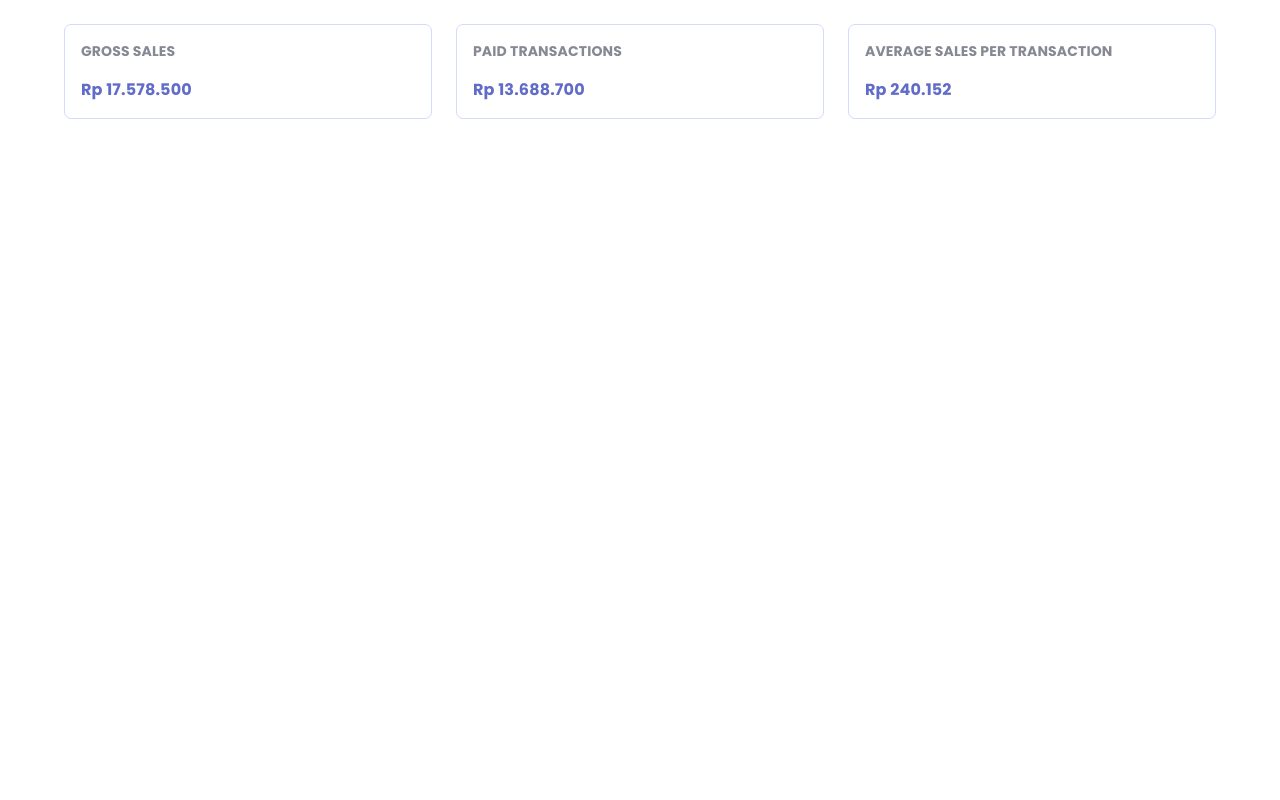
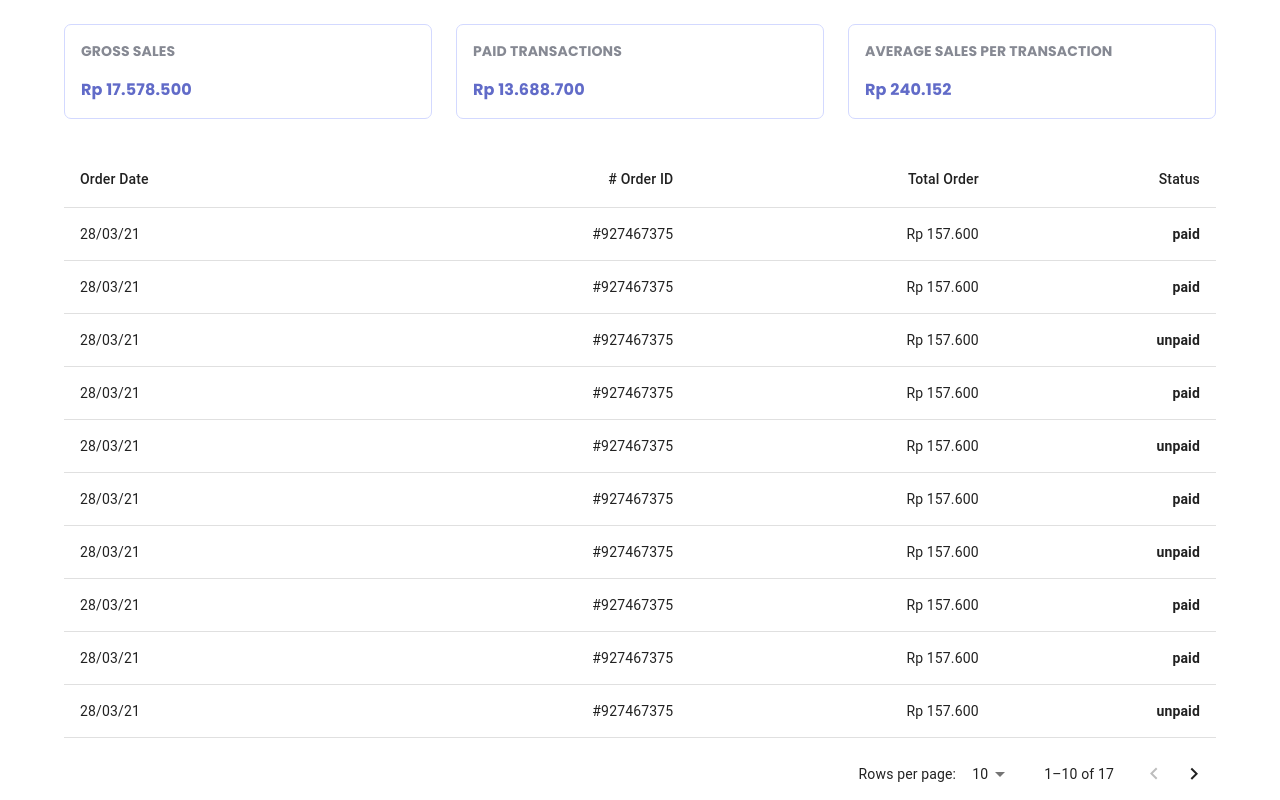
Before and after one commit to zetvyy/Cravyng, a React (Create React App) app: page /profile in a window 1280 px wide. Shown: the part 690-1490 px from the top of the page. Before the commit the page ends 841 px from the top, so only its background shows below. Built offline with nearby package versions, Linux system fonts and the light colour scheme.

Commit message:
add: order table

```diff
--- a/package.json
+++ b/package.json
@@ -6,6 +6,7 @@
     "@emotion/react": "^11.6.0",
     "@emotion/styled": "^11.6.0",
     "@mui/material": "^5.2.1",
+    "@mui/styles": "^5.2.2",
     "@testing-library/jest-dom": "^5.15.1",
     "@testing-library/react": "^11.2.7",
     "@testing-library/user-event": "^12.8.3",
--- a/src/Components/CardMenu/CardMenu.jsx
+++ b/src/Components/CardMenu/CardMenu.jsx
@@ -87,6 +87,7 @@ export default function CardMenu ({menu, image, price}) {
 
             )
           })}
+
       <Dialog
         open={open}
         onClose={handleClose}
--- /dev/null
+++ b/src/Components/TableProfile/TableProfile.jsx
@@ -0,0 +1,103 @@
+import React from "react";
+import { makeStyles } from '@mui/styles';
+import Table from '@mui/material/Table';
+import TableBody from '@mui/material/TableBody';
+import TableCell from "@mui/material/TableCell";
+import TableContainer from "@mui/material/TableContainer";
+import TableHead from "@mui/material/TableHead";
+import TableRow from "@mui/material/TableRow";
+import TablePagination from '@mui/material/TablePagination';
+// import Paper from "@material-ui/core/Paper";
+
+const useStyles = makeStyles({
+  table: {
+    minWidth: 650
+  }
+});
+
+function createData(orderDate, orderId, totalOrder, status, ) {
+  return { orderDate, orderId, totalOrder, status,  };
+}
+
+//ini dummy doang
+const rows = [
+  createData("Frozen yoghurt", 159, 6.0, 'paid', ),
+  createData("Ice cream sandwich", 237, 9.0, 'paid', ),
+  createData("Eclair", 262, 16.0, 'unpaid', ),
+  createData("Cupcake", 305, 3.7, 'paid', ),
+  createData("Gingerbread", 356, 16.0, 'unpaid', ),
+  createData("Gingerbread2", 356, 16.0, 'paid', ),
+  createData("Gingerbread3", 356, 16.0, 'unpaid', ),
+  createData("Gingerbread4", 356, 16.0, 'paid', ),
+  createData("Gingerbread5", 356, 16.0, 'paid', ),
+  createData("Gingerbread6", 356, 16.0, 'unpaid', ),
+  createData("Gingerbread7", 356, 16.0, 'paid', ),
+  createData("Gingerbread8", 356, 16.0, 'unpaid', ),
+  createData("Gingerbread9", 356, 16.0, 'paid', ),
+  createData("Gingerbread10", 356, 16.0, 'unpaid', ),
+  createData("Gingerbread11", 356, 16.0, 'paid', ),
+  createData("Gingerbread12", 356, 16.0, 'unpaid', ),
+  createData("Gingerbread13", 356, 16.0, 'paid', )
+];
+
+export default function TableOrder() {
+  const classes = useStyles();
+  const [page, setPage] = React.useState(0);
+  const [rowsPerPage, setRowsPerPage] = React.useState(10);
+  const handleChangePage = (event, newPage) => {
+    setPage(newPage);
+  };
+
+  const handleChangeRowsPerPage = event => {
+    setRowsPerPage(parseInt(event.target.value, 10));
+    setPage(0);
+  };
+  const emptyRows =
+    rowsPerPage - Math.min(rowsPerPage, rows.length - page * rowsPerPage);
+
+  return (
+    <TableContainer >
+      <Table className={classes.table} aria-label="simple table">
+        <TableHead>
+          <TableRow>
+            <TableCell>Order Date</TableCell>
+            <TableCell align="right"># Order ID</TableCell>
+            <TableCell align="right">Total Order</TableCell>
+            <TableCell align="right">Status</TableCell>
+
+          </TableRow>
+        </TableHead>
+        <TableBody>
+          {rows
+            .slice(page * rowsPerPage, page * rowsPerPage + rowsPerPage)
+            .map((item, index) => (
+              <TableRow key={item.name}>
+                <TableCell component="th" scope="row">
+                28/03/21
+                </TableCell>
+                <TableCell align="right">#927467375</TableCell>
+                <TableCell align="right">Rp 157.600</TableCell>
+                <TableCell align="right" sx={{fontWeight:'bold'}}>{item.status}</TableCell>
+
+              </TableRow>
+            ))}
+          {emptyRows > 0 && (
+            <TableRow style={{ height: 53 * emptyRows }}>
+              <TableCell colSpan={6}/>
+            </TableRow>
+          )}
+        </TableBody>
+      </Table>
+      <TablePagination
+        rowsPerPageOptions={[5, 10,]}
+        component="div"
+        count={rows.length}
+        rowsPerPage={rowsPerPage}
+        page={page}
+        onPageChange={handleChangePage}
+        onRowsPerPageChange={handleChangeRowsPerPage}
+        sx={{marginTop: '10px'}}
+      />
+    </TableContainer>
+  );
+}
--- a/src/Pages/Profile/Profile.jsx
+++ b/src/Pages/Profile/Profile.jsx
@@ -6,6 +6,7 @@ import ButtonUpload from '../../Components/ButtonUpload';
 import { Container, CssBaseline, Typography,  } from '@mui/material';
 import DateFilter from '../../Components/Date/DateFilter';
 import SalesSummary from '../../Components/SalesSummary/SalesSummary';
+import TableOrder from '../../Components/TableProfile/TableProfile';
 
 
 const Profile = () => {
@@ -44,6 +45,8 @@ const Profile = () => {
 
             <SalesSummary/>
 
+            <TableOrder/>
+
         </Container>
         </>
     )
```
Also changed, not shown: 1 other file (tests, documents, lock files or other folders).
